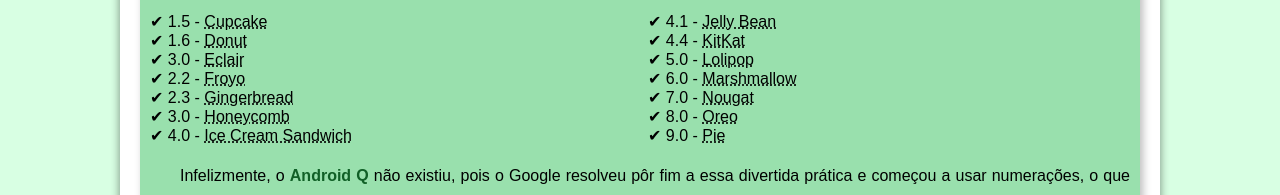
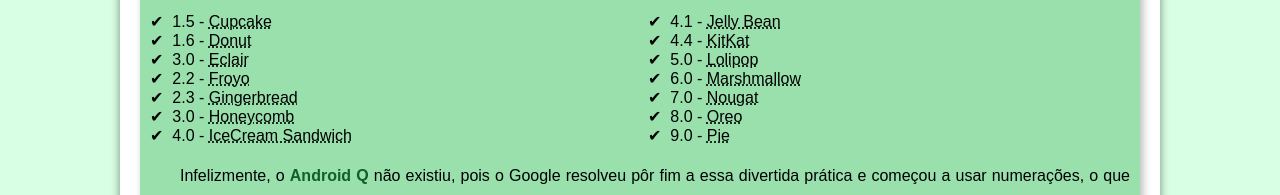
Before and after one commit to PMie23/projeto-android, a plain HTML site: page index.html in a window 1280 px wide. Shown: the part 2566-2761 px from the top of the page. Drawn offline with Linux system fonts and the light colour scheme.

Commit message:
retifica padding e check

```diff
--- a/estilo/style.css
+++ b/estilo/style.css
@@ -200,7 +200,7 @@ aside > h3 {
 aside > ul {
     list-style-position: inside; /*Colocando as bolinhas pra dentro do aside. Normalmente elas ficam fora msm. */
     columns: 2; /*Dividiu as versões em 2 colunas. */
-    list-style-type: '\2714\00A0'; /*Pega os números do 'check' no Emojipedia e coloca essa barra invertida (\).
+    list-style-type: '\2714\00A0\00A0'; /*Pega os números do 'check' no Emojipedia e coloca essa barra invertida (\).
     \00A0 é o código para o espaço NBSP em HTML. Não é compatível com todo tipo de navegador. */
 }
 
--- a/index.html
+++ b/index.html
@@ -61,7 +61,7 @@
                     <li>2.2 - <abbr title="Iogurte Congelado">Froyo</abbr></li>
                     <li>2.3 - <abbr title="Biscoito de Gengibre">Gingerbread</abbr></li>
                     <li>3.0 - <abbr title="Favo de Mel">Honeycomb</abbr></li>
-                    <li>4.0 - <abbr title="Sanduíche de Sorvete">Ice Cream Sandwich</abbr></li>
+                    <li>4.0 - <abbr title="Sanduíche de Sorvete">IceCream Sandwich</abbr></li>
                     <li>4.1 - <abbr title="Jujuba">Jelly Bean</abbr></li>
                     <li>4.4 - <abbr title="KitKat">KitKat</abbr></li>
                     <li>5.0 - <abbr title="Pirulito">Lolipop</abbr></li>
```
